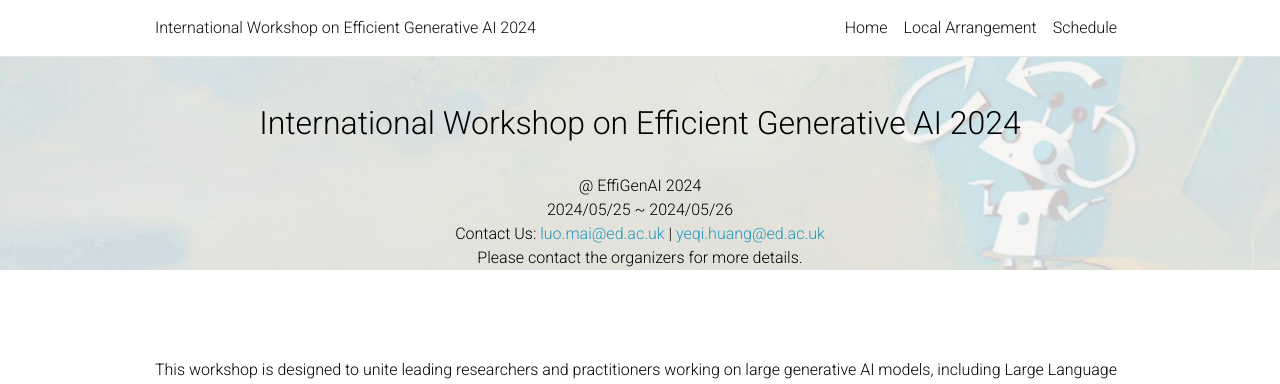
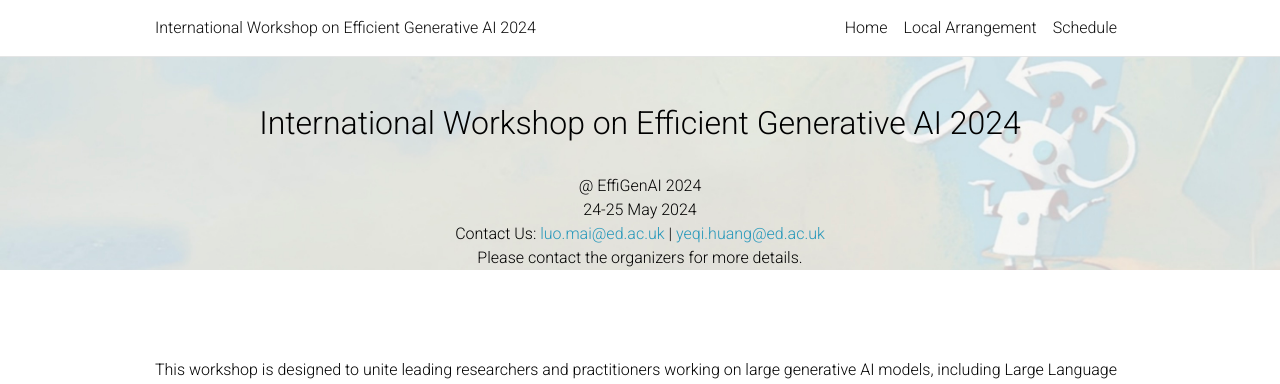
Before and after one commit to opensourcing-foundation-models/opensourcing-foundation-models.github.io, a Jekyll site: the page built from _pages/home.md, in a window 1280 px wide and 900 px high. Shown: the top 384 px of the window. Built offline with Jekyll 4.4.1, drawn with Linux system fonts in a browser that asks for light colours; comment, search, counter and statistics services are not loaded; a style sheet for code colours, icons or effects is not loaded.

Commit message:
update: fix date

```diff
--- a/_layouts/default2.html
+++ b/_layouts/default2.html
@@ -39,7 +39,7 @@ layout: parse
         <h2  align="center">International Workshop on Efficient Generative AI 2024</h2><br>
         <p align="center">
         @ EffiGenAI 2024<br>
-        2024/05/25 ~ 2024/05/26<br>
+          24-25 May 2024<br>
         <!-- New Orleans, Louisiana, United States<br><br> -->
 
         <!-- Quick Links: -->
```
